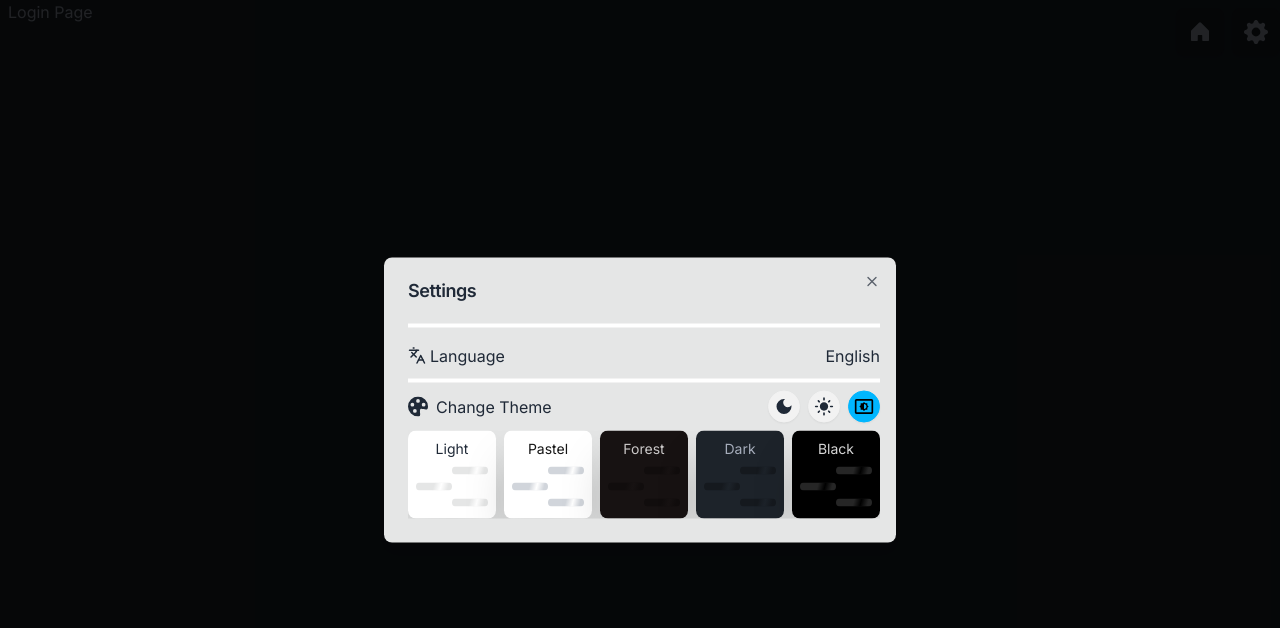
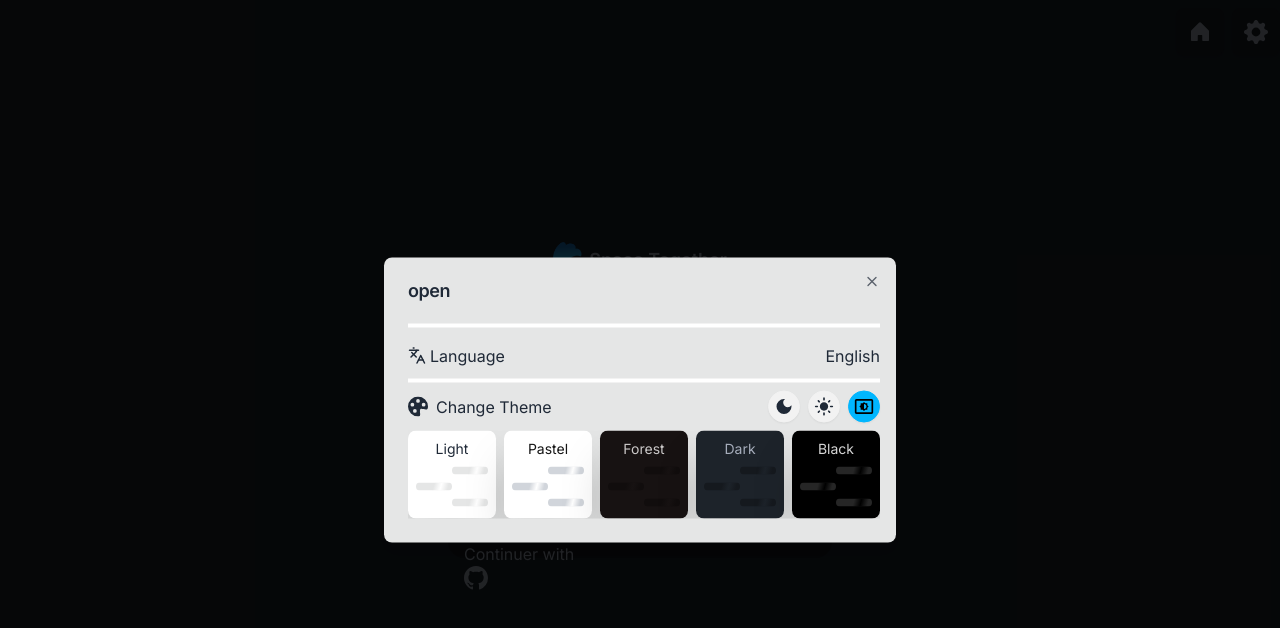
Before and after one commit to brunorwanda4/SpaceTogether, a Next.js app: page /en/auth/login in a window 1280 px wide. Both pictures are taken after a click on the button "Setting". Shown: the top 628 px of the page. Built offline with nearby package versions, Linux system fonts and the light colour scheme.

Commit message:
make login form

```diff
--- a/locale/en.json
+++ b/locale/en.json
@@ -13,5 +13,15 @@
     },
     "indexPage" : {
         "getStart" : "Get start"
+    },
+    "page" : {
+        "auth" : {
+            "getStart" : " Continuer with offline or online",
+            "loginTitle" : "Login in your account",
+            "loginForm" : {
+                "username" : "Username or you email",
+                "password" : "Password"
+            }
+        }
     }
 }
--- a/locale/kiny.json
+++ b/locale/kiny.json
@@ -13,5 +13,15 @@
     },
     "indexPage" : {
         "getStart" : "Gutagira"
+    },
+    "page" : {
+        "auth" : {
+            "getStart" : " Komeza ukoresheje online cyangwa offline",
+            "loginTitle" : "Inshira muri koni yawe",
+            "loginForm" : {
+                "username" : "Izina ukoresha cyangwa emaili yawe",
+                "password" : "Ijambo banga"
+            }
+        }
     }
 }
--- a/src/app/[lang]/auth/login/page.tsx
+++ b/src/app/[lang]/auth/login/page.tsx
@@ -1,9 +1,24 @@
+import { ChooseWhichWayCanCreateAccount } from '@/components/auth/chooseWhichWayCanCreateAccount'
+import { Logo } from '@/components/navbar/Logo'
+import { getDictionary } from '@/lib/dictionary'
+import { LanguagesProps } from '@/types/pages'
+import { Metadata } from 'next'
 import React from 'react'
+export const metadata: Metadata = {
+  title : "Login"
+}
 
-const page = () => {
+const page = async ({params : {lang}} : LanguagesProps) => {
+  const {page} = await getDictionary(lang)
   return (
-    <div >
-        Login Page
+    <div className=' grid place-content-center h-screen'>
+       <div className=' flex justify-center mb-4'>
+          <Logo title/>
+       </div>
+        <main className=' card bg-base-300 min-w-96 p-4'>
+          <h2 className=' text-center text-2xl font-medium'>{page.auth.loginTitle}</h2>
+          <ChooseWhichWayCanCreateAccount lang={lang} TPassword={page.auth.loginForm.password} TUsername={page.auth.loginForm.username}/>
+        </main>
     </div>
   )
 }
--- /dev/null
+++ b/src/components/auth/chooseWhichWayCanCreateAccount.tsx
@@ -0,0 +1,32 @@
+"use client";
+
+import UseOnlineStatus from '@/hooks/useOnlineStatus';
+import React from 'react'
+import { BsGithub } from 'react-icons/bs';
+import LoginForm from './form/LoginForm';
+import { Locale } from '@/i18n';
+
+interface Props {
+  TPassword: string;
+  TUsername: string;
+  lang :Locale
+}
+
+export const ChooseWhichWayCanCreateAccount = ({TPassword , TUsername , lang} : Props) => {
+   const online = UseOnlineStatus();
+  return (
+    <div>
+      <div className=' h-full'>
+        <LoginForm lang={lang} TPassword={TPassword} TUsername={TUsername}/>
+      </div>
+      {online && (
+        <div>
+          <h4>Continuer with</h4>
+          <div>
+            <BsGithub size={24} />
+          </div>
+      </div>
+      )}
+    </div>
+  )
+}
--- /dev/null
+++ b/src/components/auth/form/LoginForm.tsx
@@ -0,0 +1,84 @@
+"use client";
+
+import React, { useState } from 'react'
+import { useForm } from 'react-hook-form'
+import z from "zod";
+import { Button } from "@/components/ui/button"
+import {
+  Form,
+  FormControl,
+  FormDescription,
+  FormField,
+  FormItem,
+  FormLabel,
+  FormMessage,
+} from "@/components/ui/form"
+import { Input } from "@/components/ui/input";
+
+import { LoginValidation } from '@/validation/loginValidation';
+import { zodResolver } from "@hookform/resolvers/zod"
+import { GetServerSideProps } from 'next';
+import { getDictionary } from '@/lib/dictionary';
+import { Locale } from '@/i18n';
+import { BsEye, BsEyeFill } from 'react-icons/bs';
+
+interface Props {
+    TPassword: string;
+    TUsername: string;
+    lang : Locale
+}
+
+const LoginForm = ({lang , TPassword , TUsername} : Props) => {
+  const [seePassword , setSeePassword] = useState<boolean>(false);
+    const form = useForm<z.infer <typeof LoginValidation>> ({
+        resolver : zodResolver(LoginValidation),
+        defaultValues : {
+            username : "",
+            password : "",
+        },
+    });
+
+    const handleSeePassword = () => {
+      setSeePassword(sate => !sate)
+    }
+  return (
+    <Form {...form} >
+      <form action="" className=' flex flex-col gap-2'>
+        <FormField
+          control={form.control}
+          name="username"
+          render={({ field }) => (
+            <FormItem>
+              <FormLabel>{TUsername}</FormLabel>
+              <FormControl>
+                <Input className=' bg-base-300' placeholder="user_name" {...field} />
+              </FormControl>
+              <FormMessage />
+            </FormItem>
+          )}
+        />
+        {/* password */}
+        <FormField
+          control={form.control}
+          name="password"
+          render={({ field }) => (
+            <FormItem>
+              <FormLabel>{TPassword}</FormLabel>
+              <FormControl>
+                <div className=' relative '>
+                  <Input className=' bg-base-300 ' placeholder="password" type={seePassword ? "password" : "text"} {...field} />
+                  <div className=' absolute  top-2 right-4 ' onClick={handleSeePassword}>
+                    {seePassword ? <BsEyeFill size={24} /> : <BsEye size={24} />}
+                  </div>
+                </div>
+              </FormControl>
+              <FormMessage />
+            </FormItem>
+          )}
+        />
+      </form>
+    </Form>
+  )
+}
+
+export default LoginForm
--- /dev/null
+++ b/src/components/navbar/Logo.tsx
@@ -0,0 +1,44 @@
+import { cn } from "@/lib/utils";
+import Image from "next/image"
+import Link from "next/link";
+import { useState } from "react";
+interface Props {
+    link ?: boolean;
+    title ?: boolean ;
+    className ?: string;
+}
+
+export const Logo = ({link , title , className} : Props) => {
+    return (
+        <div>
+            {link ? (
+                <Link href={"/"}>
+                    <div className=" flex gap-1 items-center">
+                        <Image
+                        src="/logo.png"
+                        height={32}
+                        width ={32}
+                        alt = "Space to gether logo"
+                        />
+                        {title && (
+                            <h1 className={cn("capitalize font-allura font-semibold text-lg" , className)}>Space Together</h1>
+                        )}
+                    </div>
+                </Link>
+            )  : (
+                <div className=" flex gap-1 items-center ">
+                    <Image
+                    src="/logo.png"
+                    height={32}
+                    width ={32}
+                    alt = "Space to gether logo"
+                    />
+                    {title && (
+                        <h1 className={cn("capitalize font-allura font-semibold text-lg" , className)}>Space Together</h1>
+                    )}
+                </div>
+            )}
+
+        </div>
+    )
+}
--- a/src/components/navbar/authChangeTheme.tsx
+++ b/src/components/navbar/authChangeTheme.tsx
@@ -8,10 +8,10 @@ import { ThemeContext } from "@/context/changeTheme";
 import { useTheme } from "next-themes";
 import { cn } from "@/lib/utils";
 interface Props {
-    children : React.ReactNode
+    title : string
 }
 
-export const AuthChangeTheme = ({children} : Props) => {
+export const AuthChangeTheme = ({title} : Props) => {
 const {changeTheme} = useContext(ThemeContext)!;
 const { theme , setTheme } = useTheme()
 const [selectedTheme, setSelectedTheme] = useState<string>('system');
@@ -34,7 +34,7 @@ const handleThemeChange = (newTheme: string) => {
             <div className=" flex gap-2 items-center">
                 <BsPaletteFill size={20} className=""/>
                     <h3>
-                        {children}
+                        {title}
                     </h3>
             </div>
             <div className=" flex gap-2">
--- a/src/components/navbar/authNav.tsx
+++ b/src/components/navbar/authNav.tsx
@@ -26,11 +26,12 @@ export const AuthNav = async ({lang} : LangPageProps) => {
                 </DialogTrigger>
                 <DialogContent className=' bg-base-300 '>
                     <DialogTitle>
-                        {nav.auth.settingDialog.setting}
+                        {/* {nav.auth.settingDialog.setting} */}
+                        open
                     </DialogTitle>
                     <SPLine />
                     <div className=''>
-                        <ChangeLanguages lang={lang} choose={nav.auth.settingDialog.chooseLanguage.changeLanguage}>
+                        <ChangeLanguages lang={lang} choose={"open"}>
                             <div className=' flex justify-between w-full'>
                                 <div className=' flex gap-1 items-center'>
                                     <Languages size={18}/>
@@ -41,9 +42,7 @@ export const AuthNav = async ({lang} : LangPageProps) => {
                         </ChangeLanguages>
                         <SPLine className=' mb-2'/>
                         <div>
-                            <AuthChangeTheme >
-                                {nav.auth.settingDialog.changeTheme}
-                            </AuthChangeTheme>
+                            <AuthChangeTheme title={nav.auth.settingDialog.changeTheme}/>
                         </div>
                     </div>
                 </DialogContent>
--- a/src/components/ui/dialog.tsx
+++ b/src/components/ui/dialog.tsx
@@ -1,6 +1,6 @@
 "use client"
 
-import * as React from "react"
+import  React from "react"
 import * as DialogPrimitive from "@radix-ui/react-dialog"
 import { X } from "lucide-react"
 
@@ -38,7 +38,7 @@ const DialogContent = React.forwardRef<
     <DialogPrimitive.Content
       ref={ref}
       className={cn(
-        "fixed left-[50%] top-[50%] z-50 grid w-full max-w-lg translate-x-[-50%] translate-y-[-50%] gap-4 bg-background p-6 shadow-lg duration-200 data-[state=open]:animate-in data-[state=closed]:animate-out data-[state=closed]:fade-out-0 data-[state=open]:fade-in-0 data-[state=closed]:zoom-out-95 data-[state=open]:zoom-in-95 data-[state=closed]:slide-out-to-left-1/2 data-[state=closed]:slide-out-to-top-[48%] data-[state=open]:slide-in-from-left-1/2 data-[state=open]:slide-in-from-top-[48%] sm:rounded-lg",
+        "fixed left-[50%] top-[50%] z-50 grid w-full max-w-lg translate-x-[-50%] translate-y-[-50%] gap-4 p-6 shadow-lg duration-200 data-[state=open]:animate-in data-[state=closed]:animate-out data-[state=closed]:fade-out-0 data-[state=open]:fade-in-0 data-[state=closed]:zoom-out-95 data-[state=open]:zoom-in-95 data-[state=closed]:slide-out-to-left-1/2 data-[state=closed]:slide-out-to-top-[48%] data-[state=open]:slide-in-from-left-1/2 data-[state=open]:slide-in-from-top-[48%] sm:rounded-lg",
         className
       )}
       {...props}
--- /dev/null
+++ b/src/hooks/useOnlineStatus.ts
@@ -0,0 +1,23 @@
+"use client"
+import { useState, useEffect } from 'react';
+
+const UseOnlineStatus = () => {
+  const [isOnline, setIsOnline] = useState<boolean>(navigator.onLine);
+
+  useEffect(() => {
+    const handleOnline = () => setIsOnline(true);
+    const handleOffline = () => setIsOnline(false);
+
+    window.addEventListener('online', handleOnline);
+    window.addEventListener('offline', handleOffline);
+
+    return () => {
+      window.removeEventListener('online', handleOnline);
+      window.removeEventListener('offline', handleOffline);
+    };
+  }, []);
+
+  return isOnline;
+};
+
+export default UseOnlineStatus;
--- /dev/null
+++ b/src/validation/loginValidation.ts
@@ -0,0 +1,10 @@
+import z from "zod";
+
+export const LoginValidation = z.object({
+    username : z.string().min(1 , {
+        message : "Username or email are required"
+    }),
+    password : z.string().min(8 , {
+        message : "Password is required"
+    }),
+})
```
